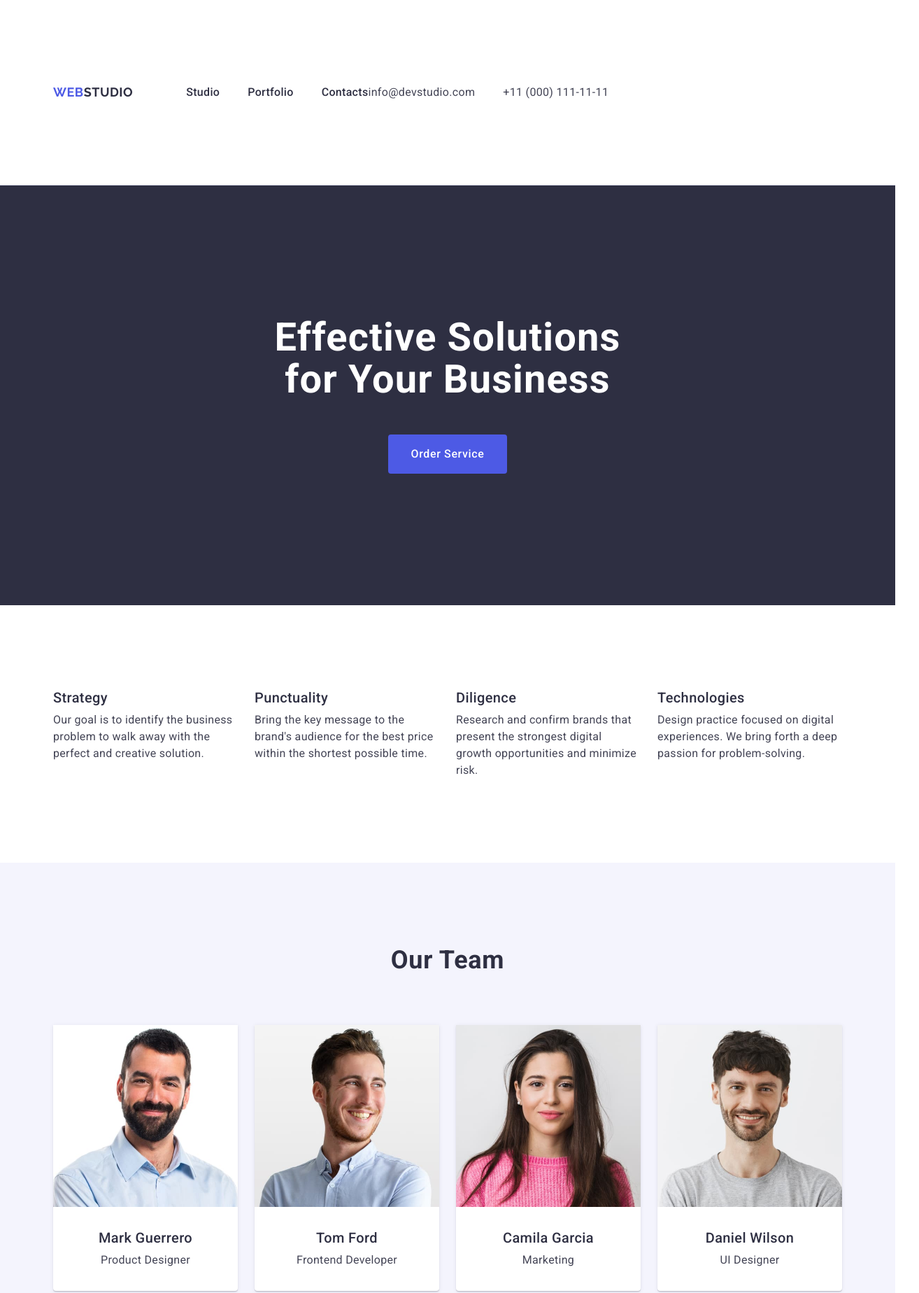
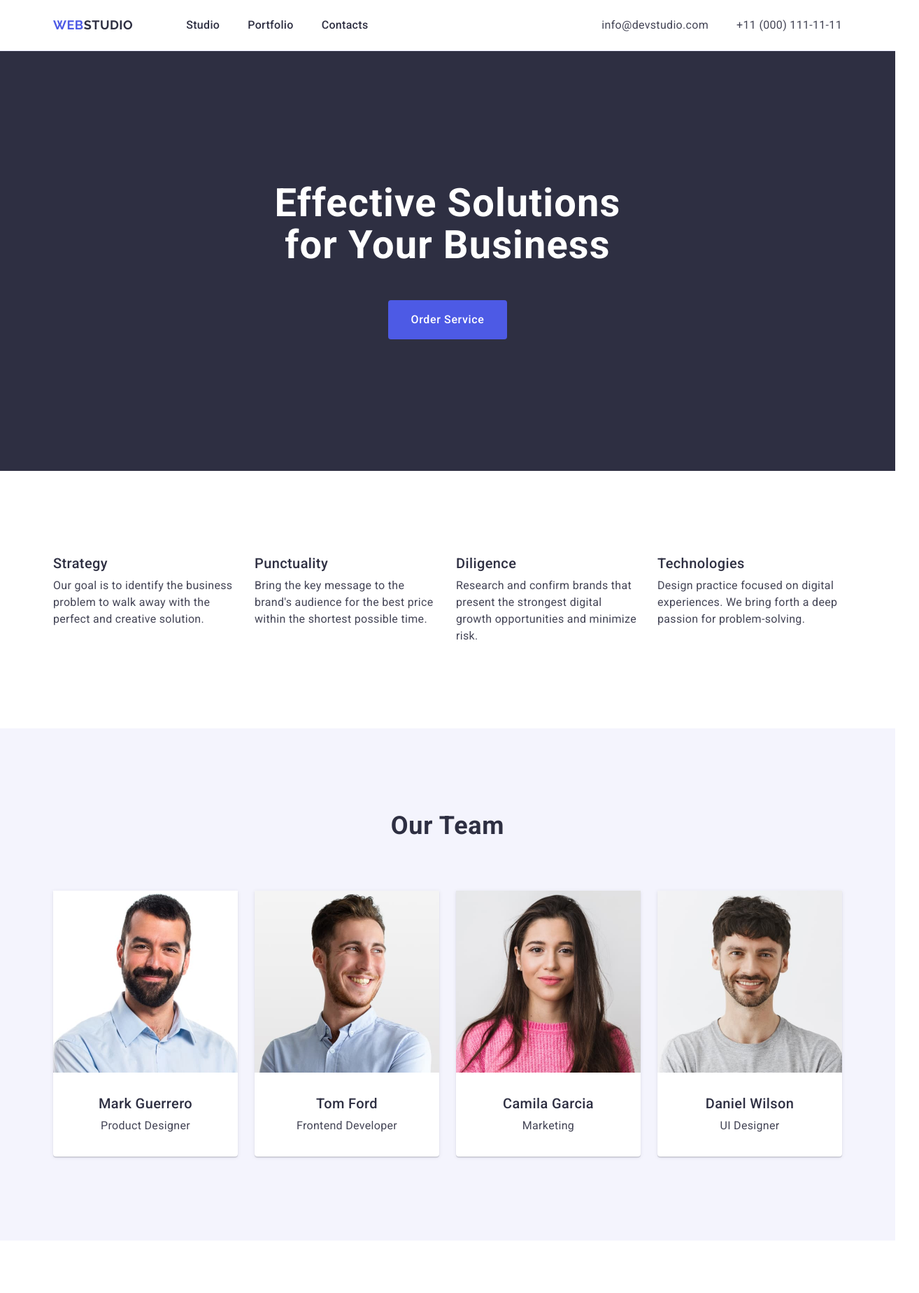
Before and after one commit to ivanka-haidai/goit-markup-hw-03, a plain HTML site: page index.html in a window 1280 px wide. Shown: the top 1848 px of the page at 70% size, 1314 px wide, since content can reach past the window. Drawn offline with nearby package versions, Linux system fonts and the light colour scheme.

Commit message:
add new css acording to comments from mentor

```diff
--- a/css/styles.css
+++ b/css/styles.css
@@ -11,10 +11,11 @@ body {
   background-color: #FFFFFF;
 
 }
-h1, h2, h3, p {
+h1, h2, h3, h4, h5, h6, p {
   margin: 0;
 }
 ul {
+  list-style-type: none;
   margin: 0;
   padding-left: 0;
 }
@@ -22,26 +23,21 @@ img {
   display: block;
 }
 .container {
-  width: 1158px;
   max-width: 1158px;
   margin: 0 auto;
-  padding: 0 15px
+  padding: 0 15px;
 }
-.section {
-  padding-top: 120px;
-  padding-bottom: 120px;
 
-}
+
+
 .header {
 border-style: 0 0 1px 0;
-display: flex;
-flex-direction: row;
 border-bottom: 1px solid #e7e9fc
 }
 
 .container-header {
   display: flex;
-
+  align-content: center;
 }
 
 .page-nav {
@@ -59,6 +55,7 @@ border-bottom: 1px solid #e7e9fc
   line-height: 1.17;
   letter-spacing: 0.03em;
   margin-right: 76px;
+  padding: 24px 0;
 }
 .span-in-logo {
   color: #2E2F42;
@@ -67,6 +64,7 @@ border-bottom: 1px solid #e7e9fc
   list-style-type: none;
   display: flex;
   gap: 40px;
+  align-items: center;
 
 }
 .header-menu-list .header-menu-link {
@@ -77,15 +75,19 @@ border-bottom: 1px solid #e7e9fc
     font-weight: 500;
     letter-spacing: 0.02em;
     padding: 24px 0;
+    display: block;
 }
 .contacts-list {
   list-style-type: none;
     display: flex;
     gap: 40px;
+    align-items: center;
 
 }
 .address-menu {
-  font-style: normal
+  font-style: normal;
+  margin-left: auto;
+
 }
 .contacts-list .contact-link {
   text-decoration: none;
@@ -93,6 +95,9 @@ border-bottom: 1px solid #e7e9fc
   line-height: 1.5;
   letter-spacing: 0.02em;
   color: #434455;
+  display: block;
+  padding: 24px 0;
+
 }
 .header-menu-link:hover,
 .header-menu-link:focus {
@@ -173,6 +178,7 @@ justify-content: center;
 }
 .features-list-item {
 width: calc((100% - 72px)/ 4);
+padding: 120px 0;
 }
 
 .features-header {
@@ -193,6 +199,9 @@ width: calc((100% - 72px)/ 4);
   background-color: #F4F4FD;
   display: flex;
   justify-content: center;
+}
+.team-container {
+  padding: 120px 0;
 }
 .section-three-header {
   text-align: center;
@@ -240,6 +249,10 @@ width: calc((100% - 72px)/ 4);
   justify-content: center;
 }
 
+.portfolio-container {
+padding: 107px 0 133px 0;
+}
+
 .portfolio-list {
   list-style-type: none;
   display: flex;
@@ -284,7 +297,6 @@ border-bottom: 1px solid #E7E9FC;
   letter-spacing: 0.02em;
   text-transform: capitalize;
   color: #2e2f42;
-  margin-bottom: 8px;
 }
 .portfolio-text {
   color: #434455;
@@ -293,14 +305,10 @@ border-bottom: 1px solid #E7E9FC;
 }
 .footer {
   background-color: #2E2F42;
-  padding: 100px 0;
 }
 
 .footer-content {
- margin-left: 156px;
- margin-top: 100px;
- margin-bottom: 100px;
-}
+ padding: 100px 0;}
 
 .footer-logo {
   font-family: "Raleway", sans-serif;
@@ -324,5 +332,4 @@ border-bottom: 1px solid #E7E9FC;
   line-height: 1.5;
   letter-spacing: 0.02em;
   width: 264px;
-    margin-top: 16px;
 }
--- a/index.html
+++ b/index.html
@@ -85,7 +85,7 @@
 
 
     <section class="third-section section">
-          <div class="container">
+          <div class="container team-container">
       <h2 class="section-three-header">Our Team</h2>
       <ul class="team-list">
         <li class="team-section">
@@ -123,7 +123,7 @@
 
 
     <section class="section-four section">
-      <div class="container">
+      <div class="container portfolio-container">
       <h2 class="section-four-header">Our Portfolio</h2>
       <ul class="portfolio-list">
         <li class="portfolio-list-part">
```
